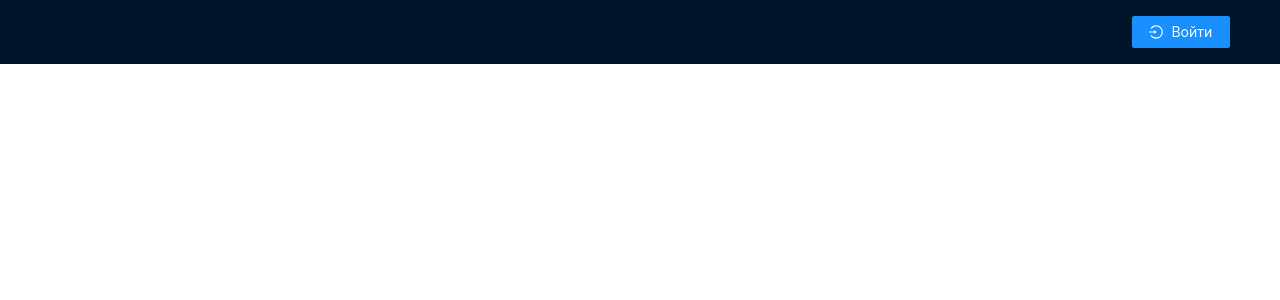
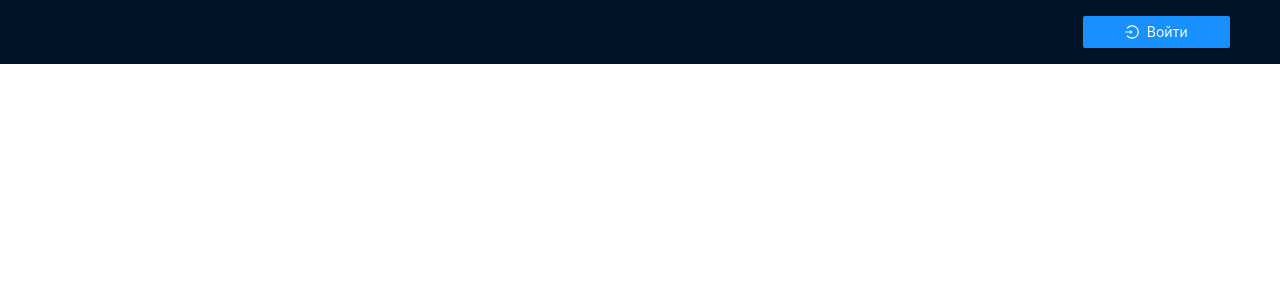
Before and after one commit to kp-app/kp-app-frontend, a React (Vite) app in the folder frontend/: page / in a window 1280 px wide. Shown: the top 300 px of the page. Built offline with nearby package versions, Linux system fonts and the light colour scheme.

Commit message:
move admin panel button

```diff
--- a/frontend/src/antd/AuthedLayout.jsx
+++ b/frontend/src/antd/AuthedLayout.jsx
@@ -49,7 +49,7 @@ export const AuthedHeader = (props) => {
         <Layout>
             <Header className="header">
                 <Row>
-                    <Col span={22}>
+                    <Col span={18}>
                         <div className="logo"/>
                         {token &&
                         <Popover content={CatalogContent} trigger="click" placement="bottomLeft" arrowPointAtCenter>
@@ -57,11 +57,14 @@ export const AuthedHeader = (props) => {
                                 Каталог
                             </Button>
                         </Popover>}
+                    </Col>
+                    <Col span={3}>
                         {token && isAdmin &&
                         <NavLink to={adminPanel ? "/" : "/admin"}>
                             <Button type="secondary"
                                     icon={adminPanel ? <CloseOutlined/> : <SlidersOutlined/>}
                                     onClick={handleAdminPanel}
+                                    style={{marginRight: 20}}
                             >
 
                                 Админ-панель
@@ -70,7 +73,7 @@ export const AuthedHeader = (props) => {
                         </NavLink>
                         }
                     </Col>
-                    <Col span={2}>
+                    <Col span={3}>
                         <Button type={'primary'} icon={!token ? <LoginOutlined/> : <LogoutOutlined/>}
                                 block={true} onClick={handleClick}>
                             {!token ? "Войти" : "Выйти"}
```
